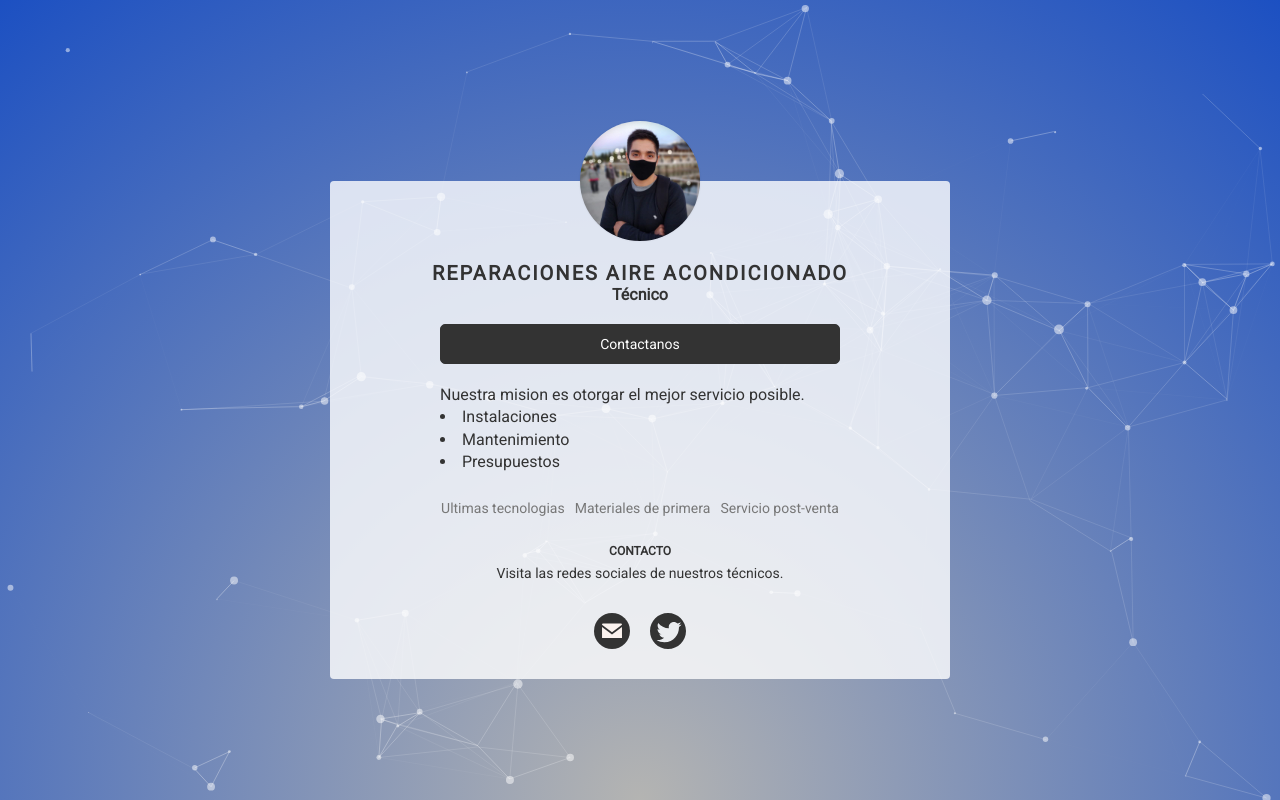
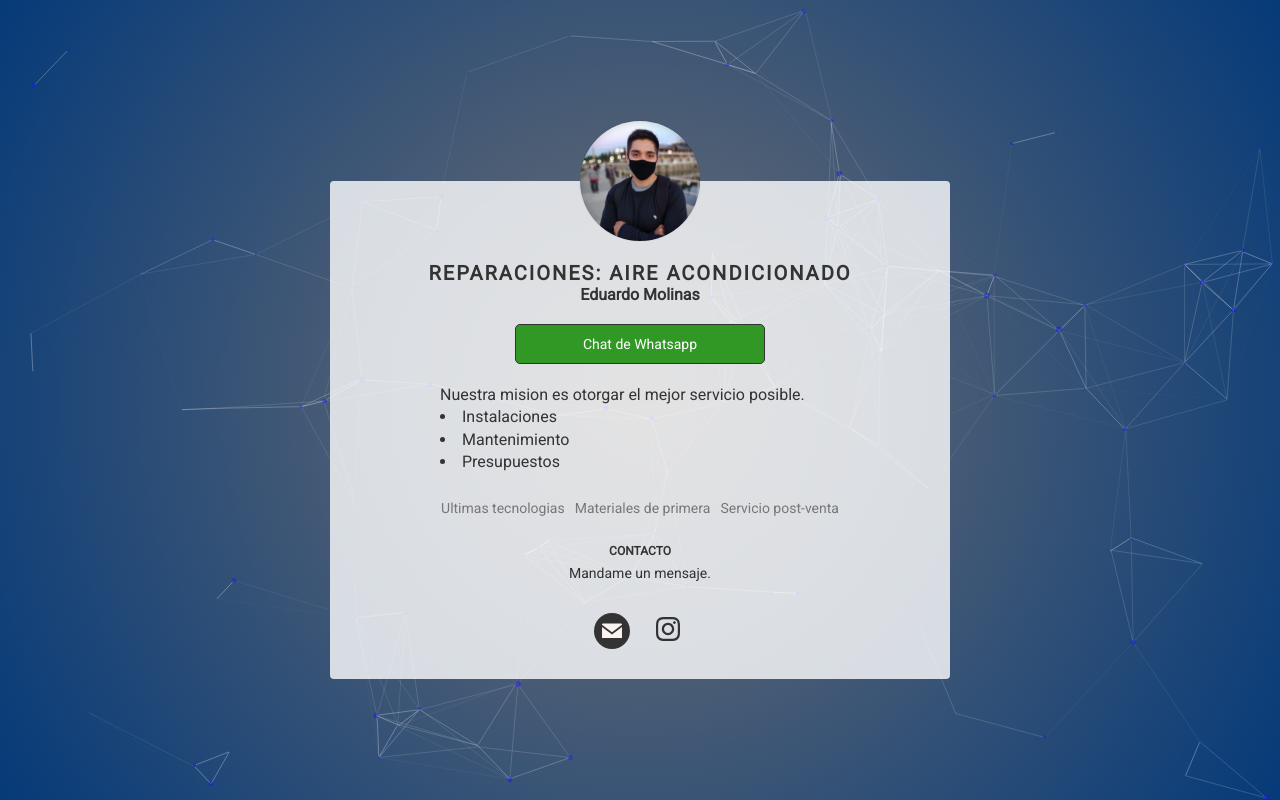
Before and after one commit to marcelo3475/TarjetaEdu, a website: page index.html in a window 1280 px wide. Drawn offline with Linux system fonts and the light colour scheme.

Commit message:
commit 19/7/2021
changed butttons, social media links, and some minor changes on css

```diff
--- a/index.html
+++ b/index.html
@@ -11,7 +11,7 @@
     <meta name="msapplication-TileColor" content="#ffffff">
     <meta name="msapplication-TileImage" content="/assets/ms-icon-144x144.png">
     <meta name="theme-color" content="#ffffff">
-    <title>AC</title>
+    <title>Aire acondicionado</title>
     <!--
                :
                ;
@@ -80,8 +80,8 @@
         }
 
         body {
-            background-color: rgb(230, 214, 214);
-            background: radial-gradient(circle at bottom center, rgb(180, 180, 178), rgb(28, 80, 194));
+            background: rgb(115, 113, 114);
+            background: radial-gradient(circle, rgba(115, 113, 114, 1) 0%, rgba(5, 58, 121, 1) 100%);
             font-family: "Roboto", Tahoma, Helvetica, Verdana, sans-serif;
             font-display: swap;
             font-size: 14px;
@@ -185,13 +185,13 @@
         }
 
         .profile-content .body .spotlight {
-            max-width: 400px;
+            max-width: 250px;
             width: 100%;
             margin: 0 auto;
         }
 
         .profile-content .body .spotlight .button {
-            background-color: #333;
+            background-color: hsl(113, 61%, 37%);
             box-shadow: inset 0 0 0 100px hsla(0, 0%, 100%, 0);
             min-width: 100%;
             font-size: 15px;
@@ -332,12 +332,12 @@
                                     <div class="image"></div>
                                     <div class="name-headline">
                                         <section>
-                                            <h1 class="name">Reparaciones Aire Acondicionado</h1>
+                                            <h1 class="name">Reparaciones: Aire Acondicionado</h1>
                                         </section>
                                         <section>
                                             <h2 class="headline">
                                                 <span class="roles">
-                            <span class="role">Técnico</span>
+                            <span class="role">Eduardo Molinas</span>
                                                 </span>
                                             </h2>
                                         </section>
@@ -346,8 +346,8 @@
 
                                 <div class="body">
                                     <section class="spotlight">
-                                        <a href="https://www.instagram.com/molinasedu/" target="_blank" rel="noopener noreferrer" class="button">Contactanos</a
-                      >
+                                        <a href="https://wa.me/+5491157320253" alt="Ups no anda el linkmandame un whatsapp al 1157320253 " target="_blank" rel="noopener noreferrer" class="button">
+                                            Chat de Whatsapp</a>
                                     </section>
                                     <section class="bio">
                                         <div>
@@ -372,7 +372,7 @@
                                                 <div class="meta-header">Contacto</div>
                                                 <ul class="meta-list">
                                                     <li class="meta-item">
-                              Visita las redes sociales de nuestros técnicos.
+                                                        Mandame un mensaje.
                                                     </li>
                                                 </ul>
                                             </li>
@@ -381,33 +381,18 @@
                                     <section class="social-links">
                                         <ul class="inline">
                                             <li class="contact-me" title="Send me a message">
-                          <a
-                            class="social-link"
-                            title="Send me a message"
-                            alt="Send me a message"
-                            aria-label="Send me a message via email"
-                            href="mailto:eduardo.molinas@hotmail.com"
-                            ><span class="SVGInline"
-                              ><svg
-                                class="SVGInline-svg"
-                                viewBox="0 0 36 18"
-                                xmlns="http://www.w3.org/2000/svg"
-                              ><path
+                                                <a class="social-link" title="Send me a message" alt="Send me a message" aria-label="Send me a message via email" href="mailto:molinas.eduardo@hotmail.com">
+                                                    <span class="SVGInline"><svg
+                                                        class="SVGInline-svg"viewBox="0 0 36 18"xmlns="http://www.w3.org/2000/svg">
+                                                        <path
                                                         d="M17.9864841,17.7442683 L35.9560572,4.24918119 C35.9560572,2.99963608 34.9577476,2 33.7098606,2 L2.26310764,2 C1.01522062,2 0.0169109976,2.99963608 0.0169109976,4.24918119 L17.9864841,17.7442683 Z M17.9864841,21.7844641 L0.0169109976,8.28937702 L0.0777647581,29.7508188 C0.0777647581,31.0003639 1.07607438,32 2.3239614,32 L33.7707144,32 C35.0186014,32 36.016911,31.0003639 36.016911,29.7508188 L35.9560572,8.28937702 L17.9864841,21.7844641 Z"
                                                     ></path></svg></span>
                                                 </a>
                                             </li>
                                             <li>
-                                            <a class="social-link" title="Visit me on Twitter" alt="Visit me on Twitter" aria-label="Follow my updates on Twitter" href="https://www.twitter.com" target="_blank" rel="noopener noreferrer"><span class="SVGInline"
-                              ><svg
-                                class="SVGInline-svg"
-                                xmlns="http://www.w3.org/2000/svg"
-                                viewBox="0 0 1000 1000"
-                              >
-                                <path
-                                  d="M1000 500c0 277-223 500-500 500s-500-223-500-500 223-500 500-500 500 223 500 500zm-125-183c-25 11-53 18-82 22 30-17 51-45 61-79-28 17-57 28-89 35-25-28-62-45-103-45-78 0-141 63-141 142 0 10 1 22 3 32-118-5-223-62-294-149-11 22-18 46-18 72 0 50 24 93 62 118-23 0-45-7-64-18v2c0 69 49 126 114 140-12 3-24 4-37 4-9 0-19-1-27-2 18 57 71 95 132 96-48 38-108 65-176 65-11 0-23-1-33-2 62 40 138 62 217 62 262 0 404-216 404-404v-18c28-19 51-45 71-73z"
-                                ></path></svg></span
-                          ></a>
+                                                <a class="social-link" title="Visit me on Instagram" alt="Visit me on Twitter" aria-label="Follow my updates on Twitter" href="https://www.instagram.com/molinasedu/" target="_blank" rel="noopener noreferrer">
+                                                    <span class="SVGInline"><svg xmlns="http://www.w3.org/2000/svg" width="24" height="24" viewBox="0 0 24 24"><path d="M12 2.163c3.204 0 3.584.012 4.85.07 3.252.148 4.771 1.691 4.919 4.919.058 1.265.069 1.645.069 4.849 0 3.205-.012 3.584-.069 4.849-.149 3.225-1.664 4.771-4.919 4.919-1.266.058-1.644.07-4.85.07-3.204 0-3.584-.012-4.849-.07-3.26-.149-4.771-1.699-4.919-4.92-.058-1.265-.07-1.644-.07-4.849 0-3.204.013-3.583.07-4.849.149-3.227 1.664-4.771 4.919-4.919 1.266-.057 1.645-.069 4.849-.069zm0-2.163c-3.259 0-3.667.014-4.947.072-4.358.2-6.78 2.618-6.98 6.98-.059 1.281-.073 1.689-.073 4.948 0 3.259.014 3.668.072 4.948.2 4.358 2.618 6.78 6.98 6.98 1.281.058 1.689.072 4.948.072 3.259 0 3.668-.014 4.948-.072 4.354-.2 6.782-2.618 6.979-6.98.059-1.28.073-1.689.073-4.948 0-3.259-.014-3.667-.072-4.947-.196-4.354-2.617-6.78-6.979-6.98-1.281-.059-1.69-.073-4.949-.073zm0 5.838c-3.403 0-6.162 2.759-6.162 6.162s2.759 6.163 6.162 6.163 6.162-2.759 6.162-6.163c0-3.403-2.759-6.162-6.162-6.162zm0 10.162c-2.209 0-4-1.79-4-4 0-2.209 1.791-4 4-4s4 1.791 4 4c0 2.21-1.791 4-4 4zm6.406-11.845c-.796 0-1.441.645-1.441 1.44s.645 1.44 1.441 1.44c.795 0 1.439-.645 1.439-1.44s-.644-1.44-1.439-1.44z"/></svg></svg></span>
+                                                </a>
                                             </li>
                                         </ul>
                                     </section>
--- a/particles.json
+++ b/particles.json
@@ -8,7 +8,7 @@
             }
         },
         "color": {
-      "value": "#ffffff"
+            "value": "#1717eb"
         },
         "shape": {
             "type": "circle",
@@ -36,7 +36,7 @@
             }
         },
         "size": {
-      "value": 5,
+            "value": 3,
             "random": true,
             "anim": {
                 "enable": false,
@@ -59,6 +59,7 @@
             "random": false,
             "straight": false,
             "out_mode": "out",
+            "bounce": false,
             "attract": {
                 "enable": false,
                 "rotateX": 600,
@@ -89,12 +90,13 @@
             "bubble": {
                 "distance": 400,
                 "size": 40,
-        "duration": 2,
-        "opacity": 8,
+                "duration": 1.5184815184815184,
+                "opacity": 0.5674325674325674,
                 "speed": 3
             },
             "repulse": {
-        "distance": 200
+                "distance": 200,
+                "duration": 0.4
             },
             "push": {
                 "particles_nb": 4
@@ -104,13 +106,5 @@
             }
         }
     },
-  "retina_detect": true,
-  "config_demo": {
-    "hide_card": false,
-    "background_color": "#b61924",
-    "background_image": "",
-    "background_position": "50% 50%",
-    "background_repeat": "no-repeat",
-    "background_size": "cover"
+    "retina_detect": false
 }
-}
```
Also changed, not shown: css/style.css (+1 -50 lines), assests/instagramico.svg (added). Lines whose indentation alone changed are shown as unchanged.
